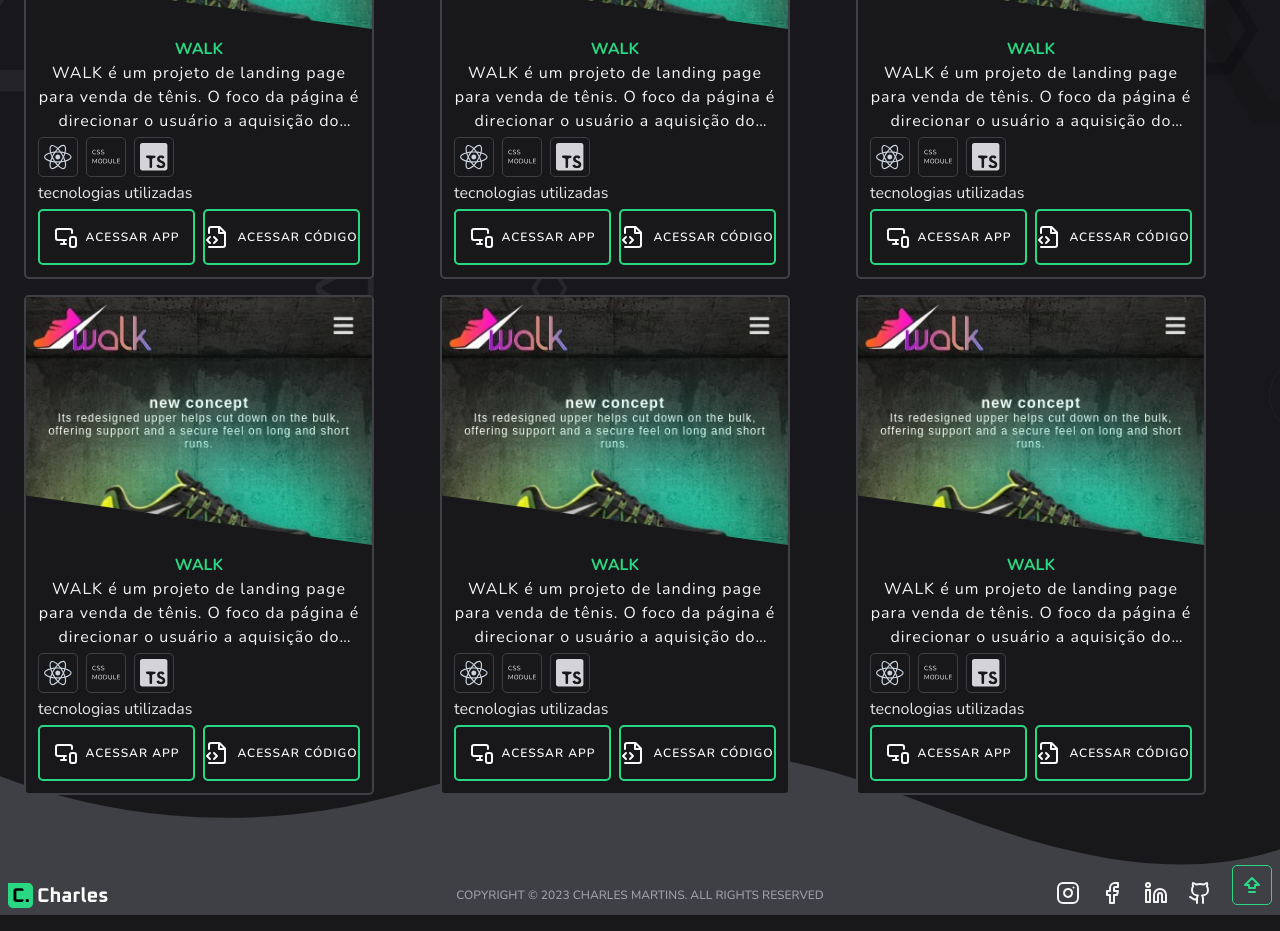
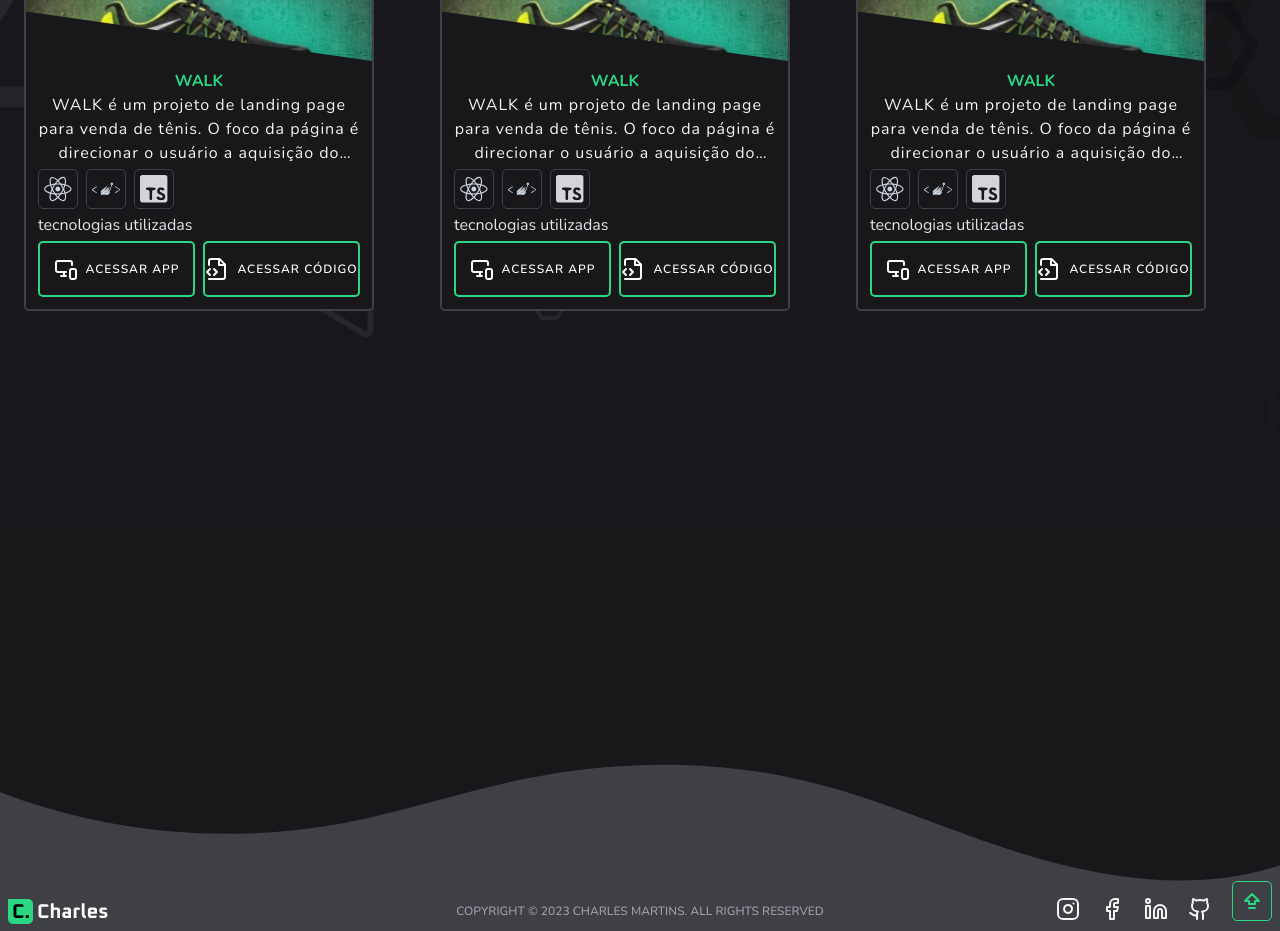
Before and after one commit to charles-mrt/my-portfolio, a Next.js app: page / in a window 1280 px wide. Shown: the part 1940-2871 px from the top of the page. Built offline with nearby package versions, Linux system fonts and the light colour scheme.

Commit message:
implemented new feature for ProjectCards component

```diff
--- a/src/app/components/Projects/ProjectCards.tsx
+++ b/src/app/components/Projects/ProjectCards.tsx
@@ -1,24 +1,23 @@
 
 import Image from 'next/image'
-
-import cssModuleTec from '/public/assets/technologies/cssmodule.svg';
-
-import reactJsTec from '/public/assets/technologies/reactjs.svg';
-
-import typescriptTec from '/public/assets/technologies/typescript.svg';
-
-import walkProject from '/public/assets/projects/walk.jpg';
 
 import { Button } from '../Button';
 
 import {
   FileCode2,
   MonitorSmartphone
-
 } from 'lucide-react';
 
 
-export function ProjectCards() {
+interface projectCardsProps {
+  imageUrl: string;
+  alt: string;
+  title: string;
+  description: string;
+  technologiesListImage: string[];
+}
+
+export const ProjectCards = ({ imageUrl, alt, title, technologiesListImage, description }: projectCardsProps) => {
   return (
     <div className="
 
@@ -48,55 +47,56 @@ export function ProjectCards() {
         className="w-full h-1/2  overflow-hidden"
         style={{ clipPath: 'polygon(0% 0%, 100% 0%, 100% 100%, 0% 80%)' }}
       >
-
-        <Image src={walkProject} alt="walk landing page" className="w-full object-cover" />
+        <Image src={imageUrl} width={500} height={500} alt={alt} className="w-full object-cover" />
       </header>
 
       <div className="w-full  p-3 h-1/2 flex flex-col justify-between">
 
-        <h3 className="text-base font-bold text-green-400 text-center uppercase leading-none">walk</h3>
+        <h3 className="text-base font-bold text-green-400 text-center uppercase leading-none">
+          {title}
+        </h3>
 
         <p className="text-base text-zinc-100 font-normal tracking-[1px] text-center text-ellipsis overflow-hidden line-clamp-3">
-          WALK é um projeto de landing page para venda de tênis.
-          O foco da página é direcionar o usuário a aquisição do produto,
-          através de uma página atraente, onde os modelos de tênis são exibidos em slide.
-          Entre as transições dos modelos ocorre a alteração da cor de fundo baseado nas cores do tênis.
+          {description}
         </p>
 
         <div>
           <div className="flex gap-2 mb-1">
-            <div className="w-10 h-10 p-1 border-[1px] rounded-[5px] border-zinc-700 flex items-center justify-center">
-              <Image src={reactJsTec} alt="logo react" className="w-7 h-7" />
-            </div>
-            <div className="w-10 h-10 p-1 border-[1px] rounded-[5px] border-zinc-700 flex items-center justify-center">
-              <Image src={cssModuleTec} alt="logo react" className="w-7 h-7" />
-            </div>
-            <div className="w-10 h-10 p-1 border-[1px] rounded-[5px] border-zinc-700 flex items-center justify-center">
-              <Image src={typescriptTec} alt="logo react" className="w-7 h-7" />
-            </div>
+
+            {technologiesListImage.map((techImageUrl, index) => (
+              <div key={index} className="w-10 h-10 p-1 border-[1px] rounded-[5px] border-zinc-700 flex items-center justify-center">
+                <Image
+                  src={techImageUrl}
+                  alt="logo"
+                  className="w-7 h-7"
+                />
+              </div>
+            ))}
+
           </div>
+
           <span className="text-zinc-200">tecnologias utilizadas</span>
         </div>
 
 
         <footer className="flex gap-2 ">
           <Button
-            link={""}
-            title={"acessar app"}
-            fontSize={"text-xs"}
-            size={"w-60 h-14"}
-            bgColor={"bg-transparent"}
-            borderColor={"border-green-400 "}
+            link=""
+            title="acessar app"
+            fontSize="text-xs"
+            size="w-60 h-14"
+            bgColor="bg-transparent"
+            borderColor="border-green-400 "
             icon={<MonitorSmartphone />}
           />
 
           <Button
-            link={""}
-            title={" acessar código"}
-            fontSize={"text-xs"}
-            size={"w-60 h-14"}
-            bgColor={"bg-transparent"}
-            borderColor={"border-green-400 "}
+            link=""
+            title="acessar código"
+            fontSize="text-xs"
+            size="w-60 h-14"
+            bgColor="bg-transparent"
+            borderColor="border-green-400 "
             icon={<FileCode2 />}
           />
         </footer>
--- a/src/app/page.tsx
+++ b/src/app/page.tsx
@@ -6,27 +6,21 @@ import avatar from '/public/assets/avatar.png';
 import htmlTec from '/public/assets/technologies/html.svg';
 import cssTec from '/public/assets/technologies/css.svg';
 import tailwindTec from '/public/assets/technologies/tailwind.svg';
-import styledComponentTec from '/public/assets/technologies/stylecomponent.svg';
-import cssModuleTec from '/public/assets/technologies/cssmodule.svg';
+import styledComponentTec from '/public/assets/technologies/styledcomponent.svg';
 import sassTec from '/public/assets/technologies/sass.svg';
-
-import javascriptTec from '/public/assets/technologies/javascript.svg';
-import reactJsTec from '/public/assets/technologies/reactjs.svg';
 import reactNativeTec from '/public/assets/technologies/reactnative.svg';
 import nextJsTec from '/public/assets/technologies/nextjs.svg';
-import typescriptTec from '/public/assets/technologies/typescript.svg';
-
 import nodeJsTec from '/public/assets/technologies/nodejs.svg';
 import phpTec from '/public/assets/technologies/php.svg';
-
 import wordpressTec from '/public/assets/technologies/wordpress.svg';
 import figmaTec from '/public/assets/technologies/figma.svg';
-
-
-import { BarLevel } from './components/TechnologiesSkills/BarLevel';
-import { TechCard } from './components/TechnologiesSkills/TechCard';
+import cssModuleTec from '/public/assets/technologies/cssmodule.svg';
+import reactJsTec from '/public/assets/technologies/reactjs.svg';
+import typescriptTec from '/public/assets/technologies/typescript.svg';
+import javascriptTec from '/public/assets/technologies/javascript.svg';
 
 import walkProject from '/public/assets/projects/walk.jpg';
+
 
 import {
   Menu,
@@ -43,9 +37,10 @@ import {
   ArrowBigUpDash
 } from 'lucide-react';
 
+
+import { TechCard } from './components/TechnologiesSkills/TechCard';
 import { ProjectCards } from './components/Projects/ProjectCards'
 import { SectionTitle } from './components/SectionTitle';
-
 import { Button } from './components/Button';
 
 export default function Home() {
@@ -168,20 +163,20 @@ export default function Home() {
 
               <div className="flex gap-6 ">
                 <Button
-                  link={""}
-                  title={"contato"}
-                  fontSize={"text-base"}
-                  size={"w-52 h-16"}
-                  bgColor={"bg-green-400"}
-                  borderColor={"border-green-400"}
+                  link=""
+                  title="contato"
+                  fontSize="text-base"
+                  size="w-52 h-16"
+                  bgColor="bg-green-400"
+                  borderColor="border-green-400"
                 />
                 <Button
-                  link={""}
-                  title={"projetos"}
-                  fontSize={"text-base"}
-                  size={"w-52 h-16"}
-                  bgColor={"bg-zinc-700"}
-                  borderColor={"border-zinc-700"}
+                  link=""
+                  title="projetos"
+                  fontSize="text-base"
+                  size="w-52 h-16"
+                  bgColor="bg-zinc-700"
+                  borderColor="border-zinc-700"
                   icon={<FileCode2 />}
                 />
               </div>
@@ -235,7 +230,7 @@ export default function Home() {
           <div className=" h-full w-full max-w-7xl m-auto">
 
 
-            <header className="text-center my-6">
+            <header className="text-center my-10">
               <SectionTitle titleName1="projetos" titleName2="realizados." />
             </header>
 
@@ -247,12 +242,37 @@ export default function Home() {
               xl:grid-cols-[repeat(3,400px)]
               justify-center gap-4"
             >
-              <ProjectCards />
-              <ProjectCards />
-              <ProjectCards />
-              <ProjectCards />
-              <ProjectCards />
-              <ProjectCards />
+              <ProjectCards
+                imageUrl={walkProject.src}
+                alt="walk landing page"
+                title="walk"
+                technologiesListImage={[reactJsTec, styledComponentTec, typescriptTec]}
+                description="WALK é um projeto de landing page para venda de tênis.
+                O foco da página é direcionar o usuário a aquisição do produto,
+                através de uma página atraente, onde os modelos de tênis são exibidos em slide.
+                Entre as transições dos modelos ocorre a alteração da cor de fundo baseado nas cores do tênis."
+              />
+              <ProjectCards
+                imageUrl={walkProject.src}
+                alt="walk landing page"
+                title="walk"
+                technologiesListImage={[reactJsTec, styledComponentTec, typescriptTec]}
+                description="WALK é um projeto de landing page para venda de tênis.
+                O foco da página é direcionar o usuário a aquisição do produto,
+                através de uma página atraente, onde os modelos de tênis são exibidos em slide.
+                Entre as transições dos modelos ocorre a alteração da cor de fundo baseado nas cores do tênis."
+              />
+              <ProjectCards
+                imageUrl={walkProject.src}
+                alt="walk landing page"
+                title="walk"
+                technologiesListImage={[reactJsTec, styledComponentTec, typescriptTec]}
+                description="WALK é um projeto de landing page para venda de tênis.
+                O foco da página é direcionar o usuário a aquisição do produto,
+                através de uma página atraente, onde os modelos de tênis são exibidos em slide.
+                Entre as transições dos modelos ocorre a alteração da cor de fundo baseado nas cores do tênis."
+              />
+
             </div>{/* end cards*/}
           </div>
 
@@ -291,6 +311,6 @@ export default function Home() {
         </div>
       </footer>
 
-    </div >
+    </div>
   )
 }
```
